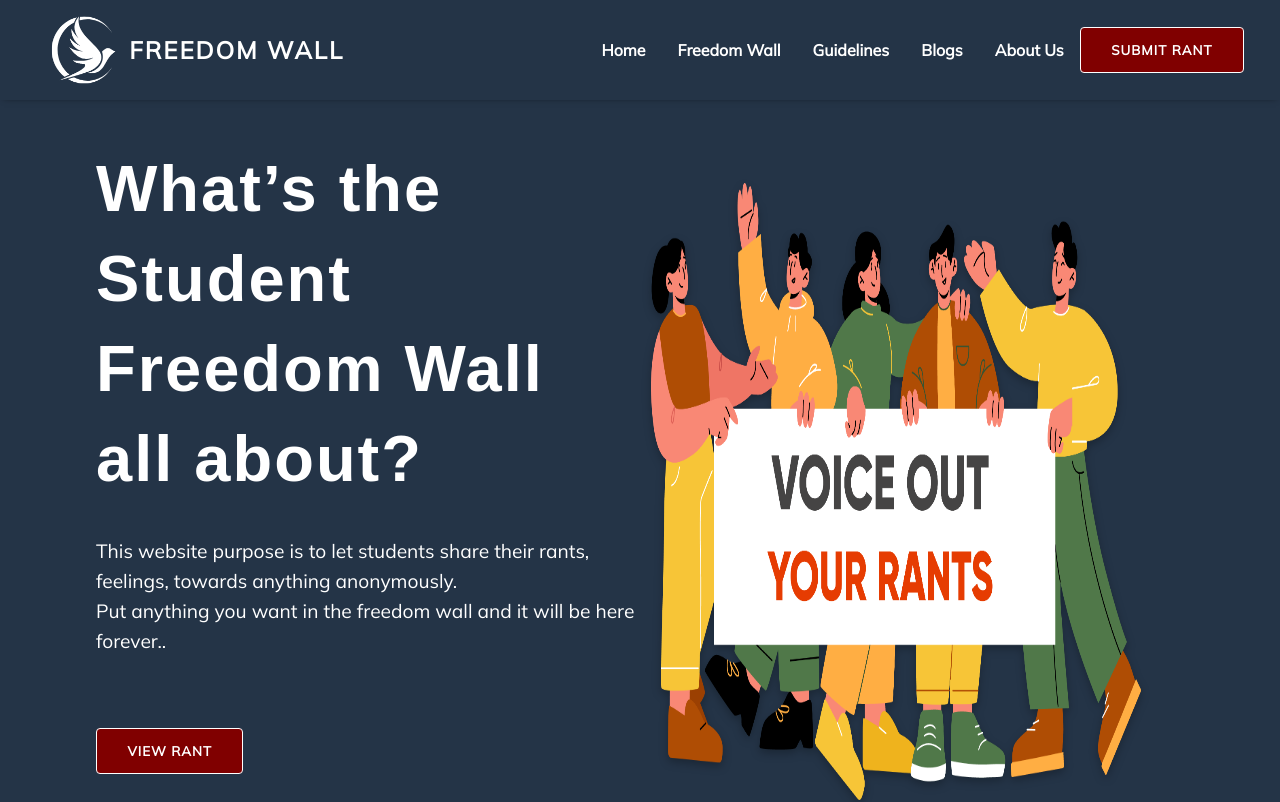
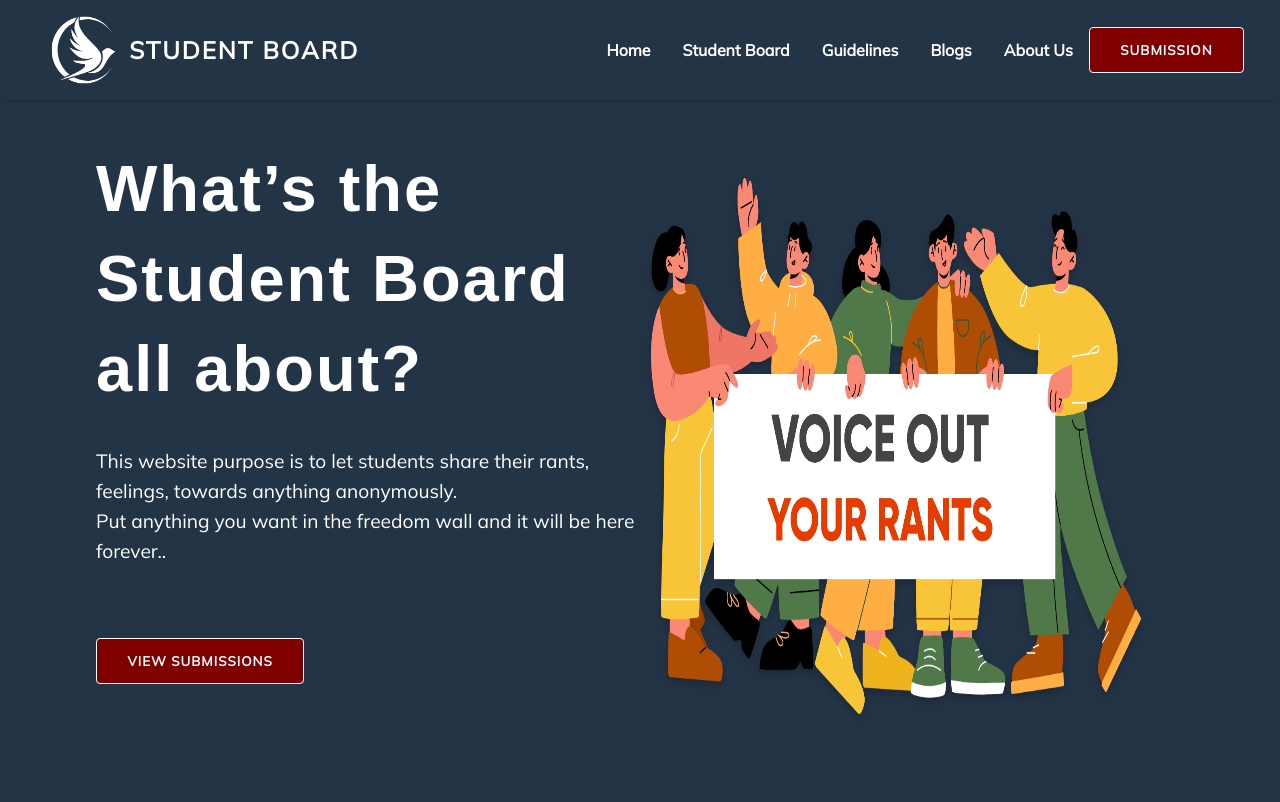
Before and after one commit to rainisthename/freedom-wall, a React (Create React App) app: page / in a window 1280 px wide. Shown: the top 802 px of the page. Built offline with nearby package versions, Linux system fonts and the light colour scheme.

Commit message:
Add Start

```diff
--- a/package.json
+++ b/package.json
@@ -11,12 +11,14 @@
     "netlify": "^11.0.0",
     "react": "^17.0.2",
     "react-dom": "^17.0.2",
+    "react-hook-form": "^7.27.1",
     "react-icons": "^4.3.1",
     "react-native-unordered-list": "^1.0.4",
     "react-native-web": "^0.17.6",
     "react-onclickoutside": "^6.12.1",
     "react-router-dom": "^6.2.1",
     "react-scripts": "5.0.0",
+    "react-spinners": "^0.11.0",
     "styled-components": "^5.3.3",
     "web-vitals": "^2.1.4"
   },
--- a/public/index.html
+++ b/public/index.html
@@ -7,37 +7,17 @@
     <meta name="theme-color" content="#000000" />
     <meta
       name="description"
-      content="Web site created using create-react-app"
+
     />
     <link rel="apple-touch-icon" href="%PUBLIC_URL%/logo192.png" />
-    <!--
-      manifest.json provides metadata used when your web app is installed on a
-      user's mobile device or desktop. See https://developers.google.com/web/fundamentals/web-app-manifest/
-    -->
+
     <link rel="manifest" href="%PUBLIC_URL%/manifest.json" />
-    <!--
-      Notice the use of %PUBLIC_URL% in the tags above.
-      It will be replaced with the URL of the `public` folder during the build.
-      Only files inside the `public` folder can be referenced from the HTML.
 
-      Unlike "/favicon.ico" or "favicon.ico", "%PUBLIC_URL%/favicon.ico" will
-      work correctly both with client-side routing and a non-root public URL.
-      Learn how to configure a non-root public URL by running `npm run build`.
-    -->
-    <title>FREEDOM WALL</title>
+    <title>STUDENT BOARD</title>
   </head>
   <body>
     <noscript>You need to enable JavaScript to run this app.</noscript>
     <div id="root"></div>
-    <!--
-      This HTML file is a template.
-      If you open it directly in the browser, you will see an empty page.
 
-      You can add webfonts, meta tags, or analytics to this file.
-      The build step will place the bundled scripts into the <body> tag.
-
-      To begin the development, run `npm start` or `yarn start`.
-      To create a production bundle, use `npm run build` or `yarn build`.
-    -->
   </body>
 </html>
--- a/src/components/Freedomwall/FWForm.js
+++ b/src/components/Freedomwall/FWForm.js
@@ -3,12 +3,23 @@ import {useState} from 'react'
 import axios from 'axios'
 import FWItem from './FWItem'
 import styled from 'styled-components'
+import ScaleLoader from "react-spinners/ScaleLoader";
+import "./FWFormStyle.css"
+
 
 
 
 function FWForm() {
   const link = 'https://heroku1337.herokuapp.com/api/v1/crud'
   const [Submission, setSubmission] = useState([])
+  const [loading, setLoading] = useState(false)
+
+  useEffect(() => {
+    setLoading(true)
+    setTimeout(() => {
+        setLoading(false)
+    }, (3000))
+  }, [])
 
 
   useEffect(() => {
@@ -79,12 +90,38 @@ function FWForm() {
 //     </div>
 // }
 return (
+<>
+
+
+
+
+{
+    loading ?
+
+    <div className="loading">
+
+    <ScaleLoader  color={"#FFFFFF"} loading={loading}  size={30} />
+   </div>
+    :
+
     <ItemSubmission>
-        {/* {insertSubmission()} */}
-        {renderSubmission()}
+    {/* {insertSubmission()} */}
+    {renderSubmission()}
     </ItemSubmission>
+
+
+}
+</>
+
+
+
+
+
+
 )
 }
+
+
 
 const ItemSubmission = styled.div`
 
--- /dev/null
+++ b/src/components/Freedomwall/FWFormStyle.css
@@ -0,0 +1,8 @@
+.loading{
+    text-align: center;
+    align-items: center;
+    width: 100%;
+    display:flex;
+    justify-content: center;
+    height: 100vh;
+}
--- a/src/components/Freedomwall/submission/Submission.js
+++ b/src/components/Freedomwall/submission/Submission.js
@@ -1,15 +1,31 @@
-import React from 'react'
+import React, {useEffect} from 'react'
 import { useState } from 'react'
 import axios from 'axios'
 import "./FormInput.css"
 import logo from '../../../assets/logosub.png';
 import { Link } from 'react-router-dom';
 
+
+
+
+
+
+
+
 const Submission = () => {
 
+
+
+
   const link = 'https://heroku1337.herokuapp.com/api/v1/crud';
+
   const [SubmissionName, setSubmissionName] = useState('')
   const [SubmissionComment, setSubmissionComment] = useState('')
+
+
+
+
+
 
   async function addSubmission(e) {
     e.preventDefault()
@@ -22,9 +38,10 @@ const Submission = () => {
 
 
 
-    await axios.post(link, submissionData)
+    await axios.post(link, submissionData);
     setSubmissionName('')
     setSubmissionComment('')
+
 
 
   }
@@ -40,7 +57,8 @@ const Submission = () => {
     </div>
     <div className="form-box">
 
-        <form onSubmit={addSubmission}>
+
+            <form onSubmit={addSubmission}>
 
             <div className="form-input">
 
@@ -60,7 +78,10 @@ const Submission = () => {
             </div>
 
 
-            <button className="submit-btn">Create</button>
+
+            <button>Create</button>
+
+
 
         </form>
     </div>
--- a/src/components/Guidelines/Guidelines.js
+++ b/src/components/Guidelines/Guidelines.js
@@ -5,7 +5,7 @@ const Guidelines = () => {
     <div className="about-content">
     <div className="container">
       <div className="content">
-       <p>Freedom Wall Official Rules and Guidelines.</p>
+       <p>Student Board Official Rules and Guidelines.</p>
 
 
        <ul className="a">
--- a/src/components/about/about.js
+++ b/src/components/about/about.js
@@ -8,8 +8,8 @@ const about = () => {
    <div className="about-content ">
      <div className="container ">
        <div className="content">
-        <p>The Freedom Wall or simply called (FR WALL) is an online Freedom Wall websites that allows students to share their feelings, rants, thoughts anonymously.</p>
-        <p> Freedom Wall was created on January 2022. All of the content on this website is uploaded by anonymous students. </p>
+        <p>The Student Board or simply called (ST WALL) is an online Student Board websites that allows students to share their feelings, rants, thoughts anonymously.</p>
+        <p> Student Board was created on January 2022. All of the content on this website is uploaded by anonymous students. </p>
         <p>Our Staff</p>
         <ul className="a">
           <li>Administrator
--- a/src/components/navbar/Navbar.js
+++ b/src/components/navbar/Navbar.js
@@ -15,19 +15,19 @@ const Navbar = () => {
         <div className="container">
             <div className="logo">
                 <img src={logo}  alt="logo" />
-                <h3>FREEDOM WALL</h3>
+                <h3>STUDENT BOARD</h3>
             </div>
 
             <ul className= {nav ? 'nav-menu active' : 'nav-menu'}>
 
 
                 <li><Link to='/'>Home</Link></li>
-                <li><Link to='/freedomwall'>Freedom Wall</Link></li>
+                <li><Link to='/freedomwall'>Student Board</Link></li>
                 <li><Link to='/guidelines'>Guidelines</Link></li>
                 <li><Link to='/blogs'>Blogs</Link></li>
                 <li><Link to='/about'>About Us</Link></li>
                 <Link to='/freedomwall/submission'>
-                <button>SUBMIT RANT</button>
+                <button>SUBMISSION</button>
                 </Link>
             </ul>
             <div className="hamburger" onClick={handleNav}>
--- a/src/containers/header/header.js
+++ b/src/containers/header/header.js
@@ -7,7 +7,7 @@ const Header = () => {
   return (
     <div className="ff__header section__padding" id="home">
     <div className="ff__header-content">
-      <h1 className="title__text">What’s the Student Freedom Wall all about?</h1>
+      <h1 className="title__text">What’s the Student Board all about?</h1>
 
       <p> This website purpose is to let students share their rants, feelings, towards anything anonymously. <p>Put anything you want in the freedom wall and it will be here forever..</p>
       </p>
@@ -16,7 +16,7 @@ const Header = () => {
 
       <Link to='/freedomwall'>
 
-      <button type="button">VIEW RANT</button>
+      <button type="button">VIEW SUBMISSIONS</button>
       </Link>
       </div>
 
```
Also changed, not shown: src/components/Freedomwall/freedomwall.css (deleted), 1 other file (tests, documents, lock files or other folders).
